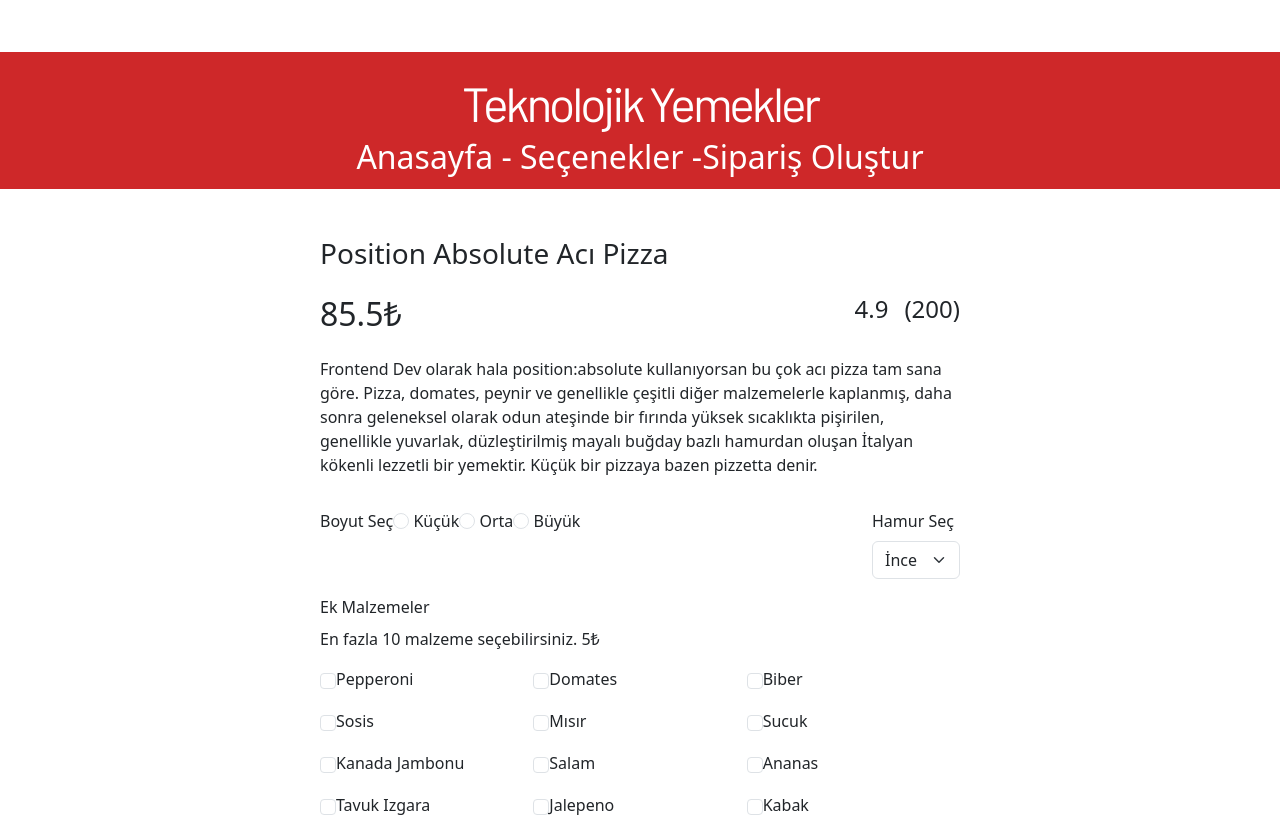
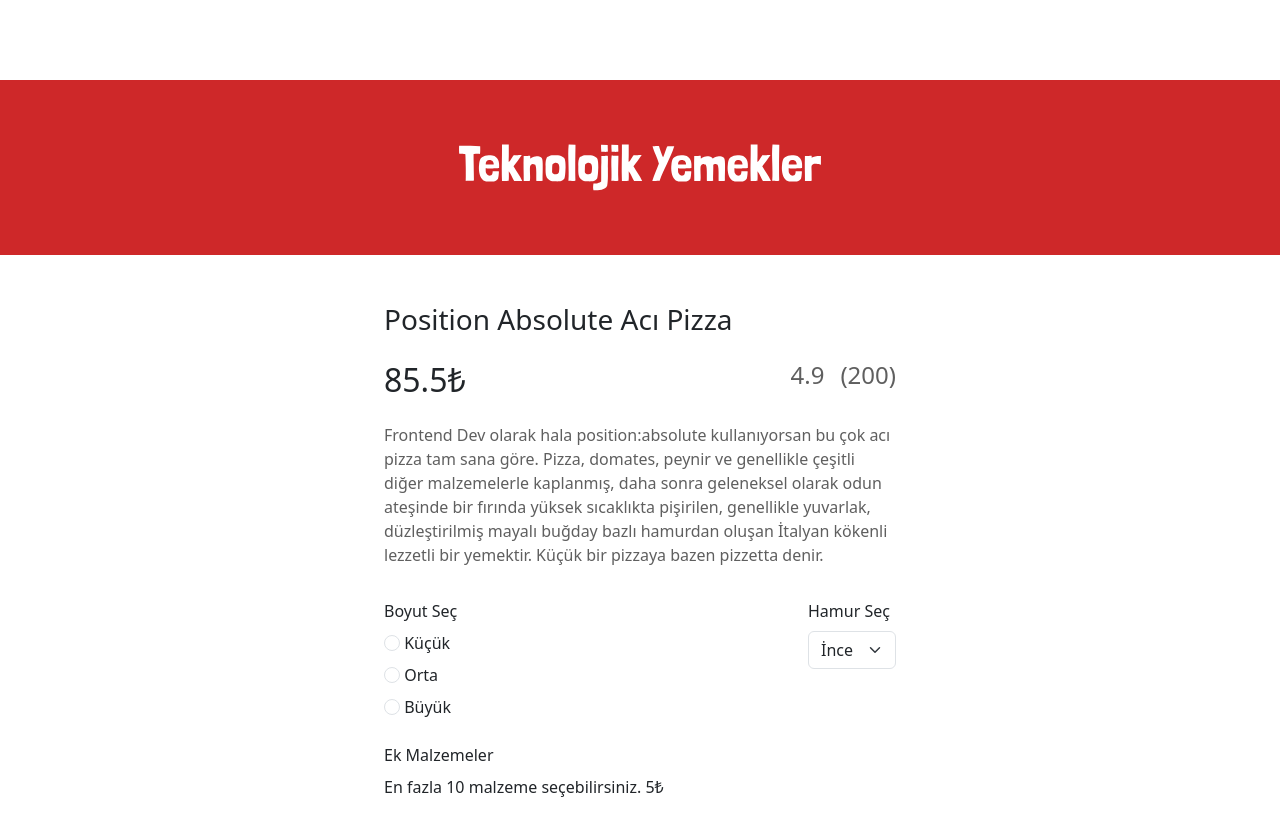
Before and after one commit to fatih-suslu/fsweb-s8-challenge-pizza, a React (Vite) app: page /order in a window 1280 px wide. Shown: the top 817 px of the page. Built offline with nearby package versions, Linux system fonts and the light colour scheme.

Commit message:
Css düzenlemeleri yaptım.

```diff
--- a/src/components/Order.css
+++ b/src/components/Order.css
@@ -3,22 +3,21 @@
     flex-direction: column;
     align-items: center;
     justify-content: center;
-    margin-top: 20px;
   }
 
   .order-header {
     color: white;
     background-color: #CE2829;
     width: 100%;
-    padding: 5px;
+    padding: 4rem;
     margin-bottom: 2rem;
-    margin-top: 2rem;
+    margin-top: 5rem;
     text-align: center;
   }
 
   .order-info {
     display: flex;
-    width: 50%;
+    width: 40%;
     flex-direction: column;
     align-items: center;
     justify-content: center;
@@ -50,6 +49,7 @@
   .pizza-rating,
   .pizza-reviews {
     text-align: right;
+    color: #5F5F5F;
   }
 
   .pizza-rating-reviews {
@@ -61,6 +61,7 @@
     text-align: left;
     width: 100%;
     margin-top: 1rem;
+    color: #5F5F5F;
   }
 
   Form {
@@ -69,7 +70,12 @@
     align-items: center;
     justify-content: center;
     margin-top: 1rem;
-    width: 50%;
+    width: 40%;
+  }
+
+  .size-formGroup {
+    display: flex;
+    flex-direction: column;
   }
 
   .pizza-dough {
--- a/src/components/Order.jsx
+++ b/src/components/Order.jsx
@@ -2,6 +2,7 @@ import React, { useState } from "react";
 import { Form, FormGroup, Input, Label, Button } from "reactstrap";
 import "./Order.css";
 import { useHistory } from "react-router-dom";
+import logo from '../images/logo.svg';
 
 export default function Order() {
   const [selectedToppings, setSelectedToppings] = useState([]);
@@ -62,10 +63,8 @@ export default function Order() {
   return (
     <div className="order-container">
       <section className="order-header">
-      <h1 className="title">Teknolojik Yemekler</h1>
-      <h2 className="subtitle">Anasayfa - Seçenekler -Sipariş Oluştur</h2>
+      <img src={logo} alt="logo" />
       </section>
-
       <div className="order-info">
         <h3 className="pizza-name">Position Absolute Acı Pizza</h3>
         <section className="pizza-info">
--- a/src/main.jsx
+++ b/src/main.jsx
@@ -5,9 +5,7 @@ import './index.css';
 import { BrowserRouter } from 'react-router-dom';
 
 ReactDOM.createRoot(document.getElementById('root')).render(
-  <React.StrictMode>
     <BrowserRouter>
       <App />
     </BrowserRouter>
-  </React.StrictMode>
 );
```
